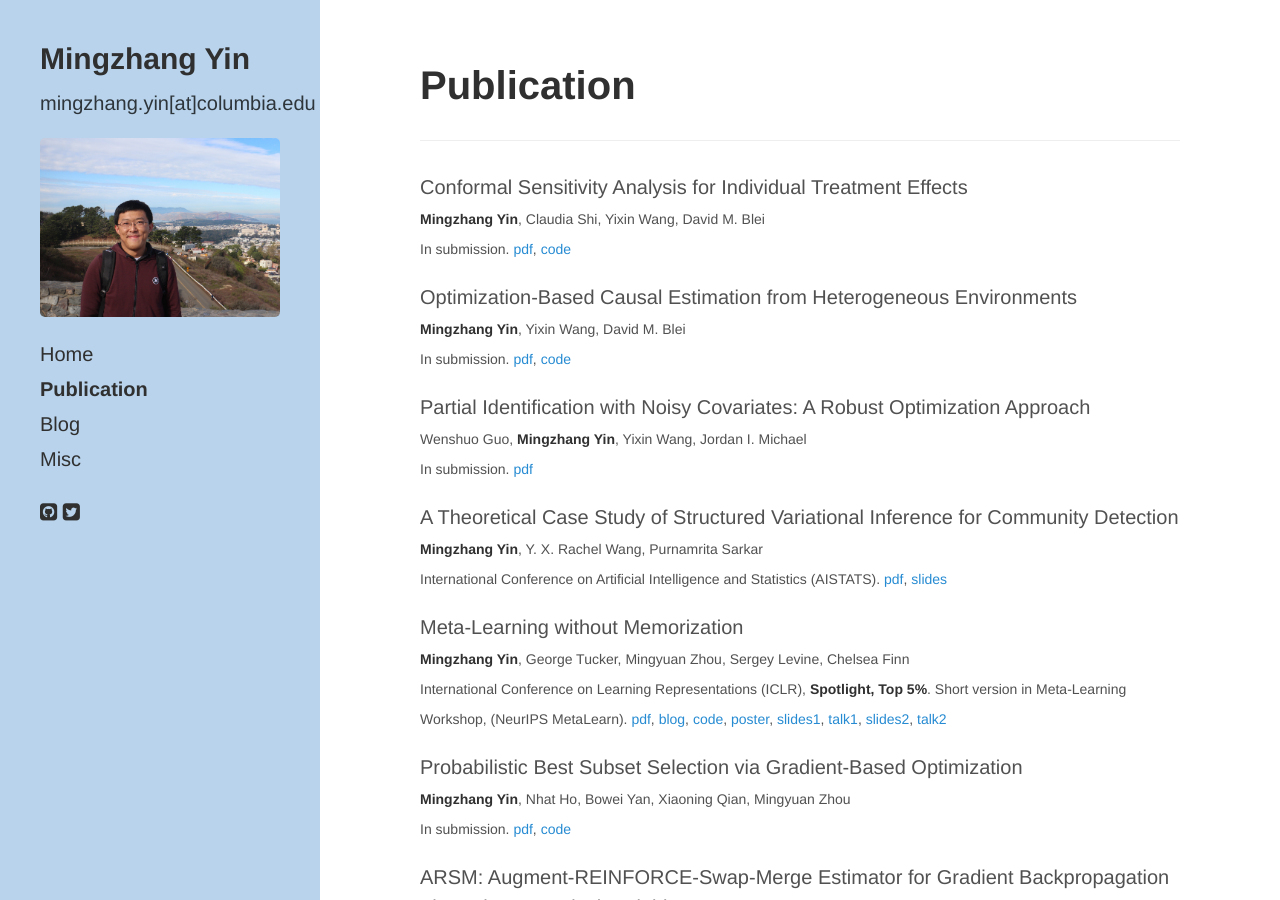
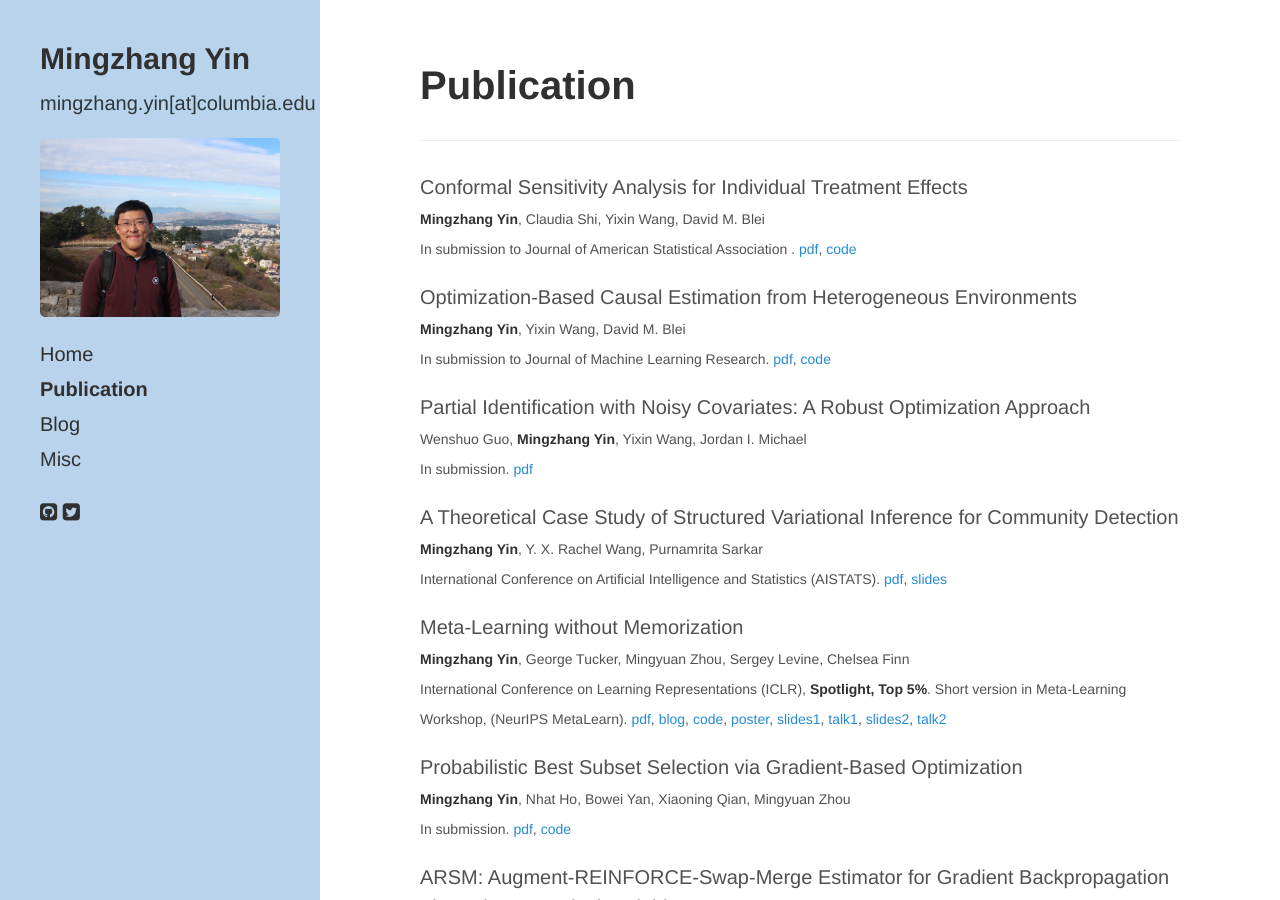
Before and after one commit to mingzhang-yin/mingzhang-yin.github.io, a Jekyll site: the page built from b-publications.md, in a window 1280 px wide and 900 px high. Built offline with Jekyll 4.4.1, drawn with Linux system fonts in a browser that asks for light colours; nearby versions of some CDN libraries; a style sheet for code colours, icons or effects is not loaded.

Commit message:
Update b-publications.md

```diff
--- a/b-publications.md
+++ b/b-publications.md
@@ -11,10 +11,10 @@
 -->
 
 Conformal Sensitivity Analysis for Individual Treatment Effects
-<br> <span style="font-size:14px">  **Mingzhang Yin**, Claudia Shi, Yixin Wang, David M. Blei  <br> In submission. [pdf](https://arxiv.org/pdf/2112.03493.pdf), [code](https://github.com/mingzhang-yin/Conformal-sensitivity-analysis)
+<br> <span style="font-size:14px">  **Mingzhang Yin**, Claudia Shi, Yixin Wang, David M. Blei  <br> In submission to Journal of American Statistical Association . [pdf](https://arxiv.org/pdf/2112.03493.pdf), [code](https://github.com/mingzhang-yin/Conformal-sensitivity-analysis)
 
 Optimization-Based Causal Estimation from Heterogeneous Environments
-<br> <span style="font-size:14px">  **Mingzhang Yin**, Yixin Wang, David M. Blei  <br> In submission. [pdf](https://arxiv.org/pdf/2109.11990.pdf), [code](https://github.com/mingzhang-yin/CoCo)
+<br> <span style="font-size:14px">  **Mingzhang Yin**, Yixin Wang, David M. Blei  <br> In submission to Journal of Machine Learning Research. [pdf](https://arxiv.org/pdf/2109.11990.pdf), [code](https://github.com/mingzhang-yin/CoCo)
 
 Partial Identification with Noisy Covariates: A Robust Optimization Approach
 <br> <span style="font-size:14px">  Wenshuo Guo, **Mingzhang Yin**, Yixin Wang, Jordan I. Michael  <br> In submission. [pdf]()
```
